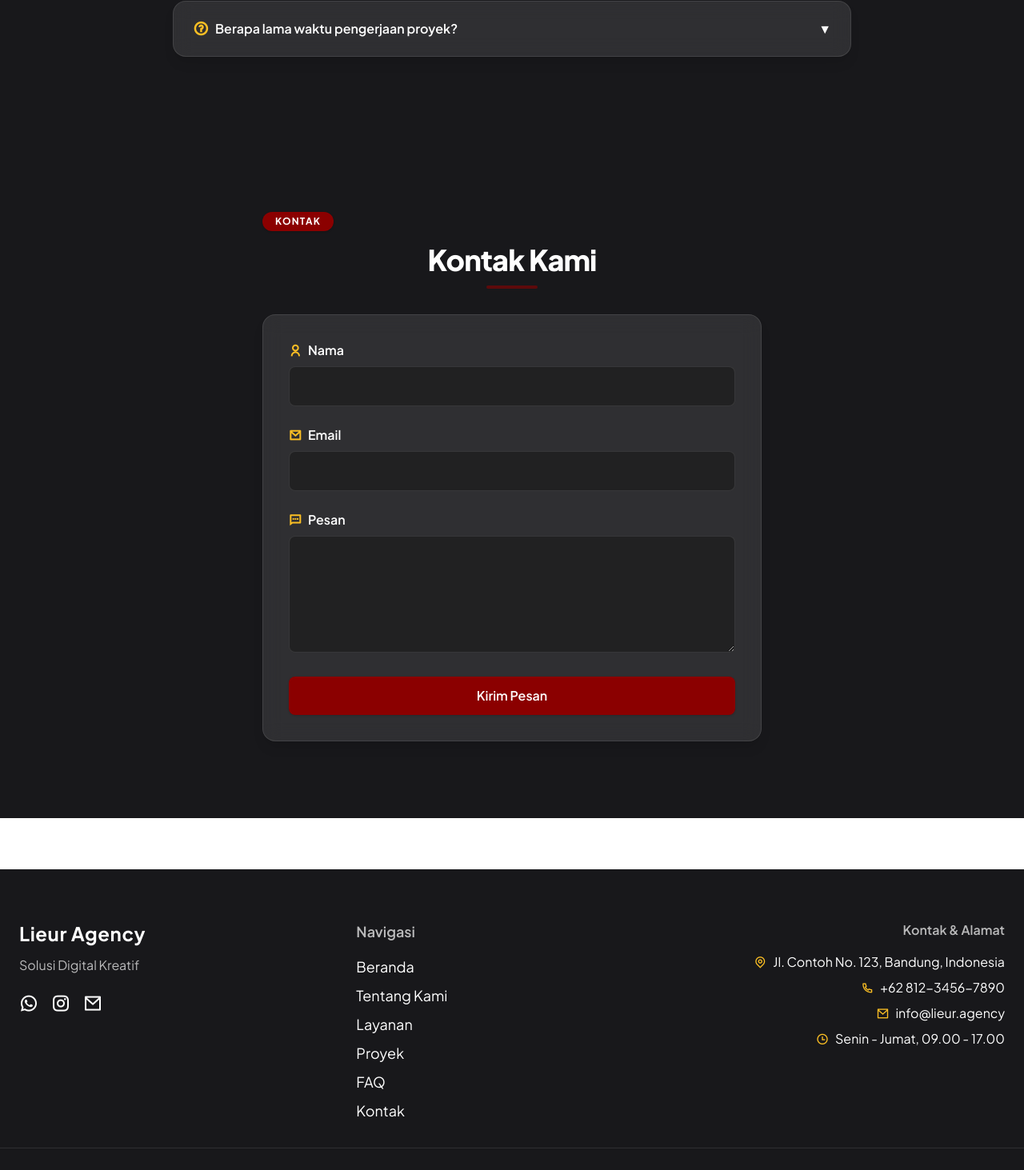
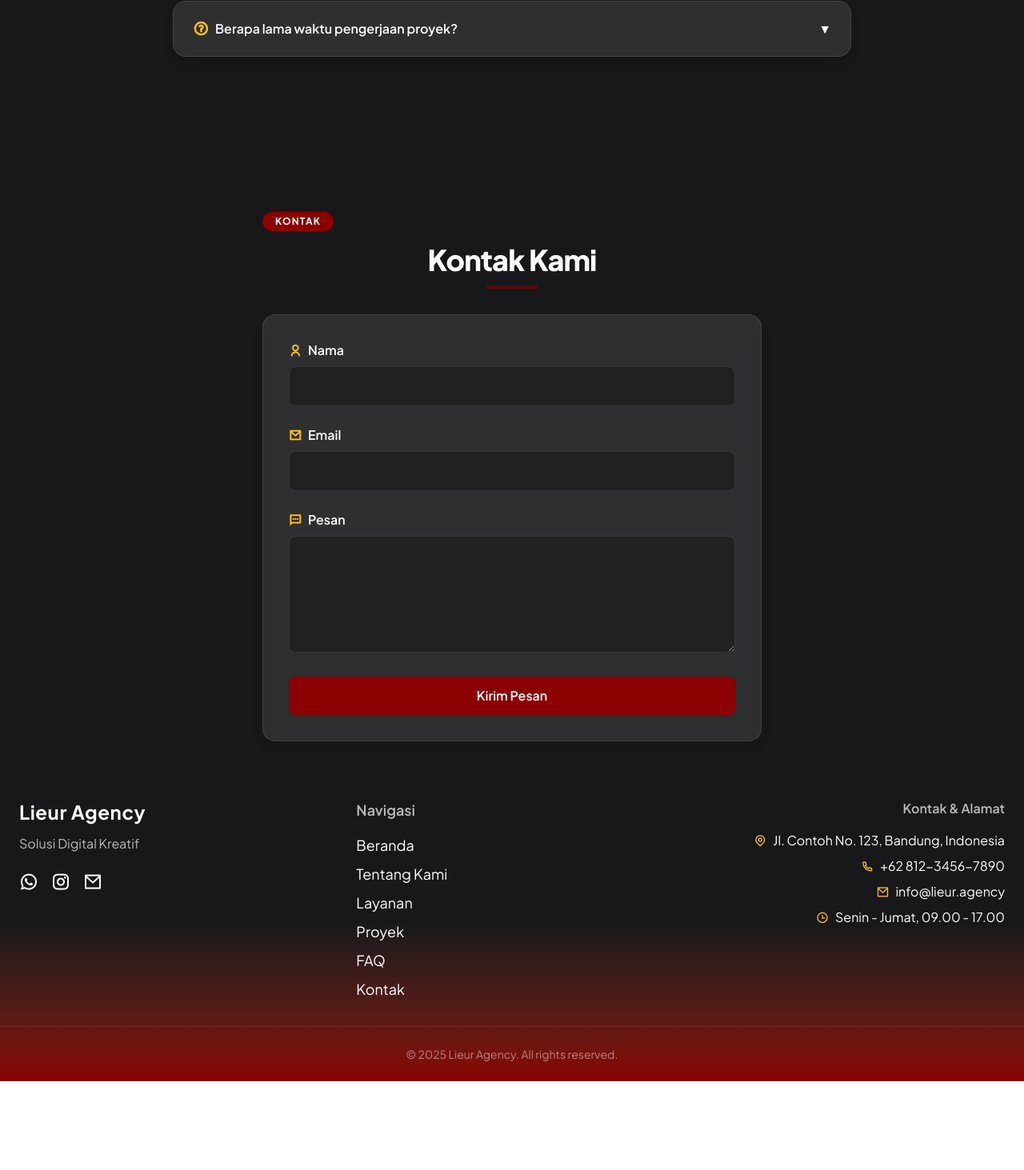
Before and after one commit to zethboy/next-agency, a Next.js app: page / in a window 1280 px wide. Shown: the part 4367-5830 px from the top of the page at 80% size. After the commit the page ends 5719 px from the top, so only its background shows below. Built offline with nearby package versions, Linux system fonts and the light colour scheme.

Commit message:
update footer

```diff
--- a/components/Contact.jsx
+++ b/components/Contact.jsx
@@ -16,7 +16,7 @@ const Contact = () => {
   };
 
   return (
-    <section id="kontak" className="py-24 bg-[#18181b] w-full relative overflow-hidden text-white">
+    <section id="kontak" className="pt-24 pb-8 bg-[#18181b] w-full relative overflow-hidden text-white">
       {/* Grain overlay */}
       <div
         className="pointer-events-none absolute inset-0 z-0"
--- a/components/Footer.jsx
+++ b/components/Footer.jsx
@@ -2,7 +2,7 @@ import React from 'react';
 
 const Footer = () => {
   return (
-    <footer className="bg-[#18181b] text-white pt-16 pb-8 w-full mt-16 relative overflow-hidden">
+    <footer className="bg-gradient-to-b from-[#18181b] via-[#18181b] to-[#8B0000] text-white pt-10 pb-6 w-full mt-0 relative overflow-hidden">
       {/* Grain overlay */}
       <div
         className="pointer-events-none absolute inset-0 z-0"
```
Also changed, not shown: 1 other file (tests, documents, lock files or other folders).
